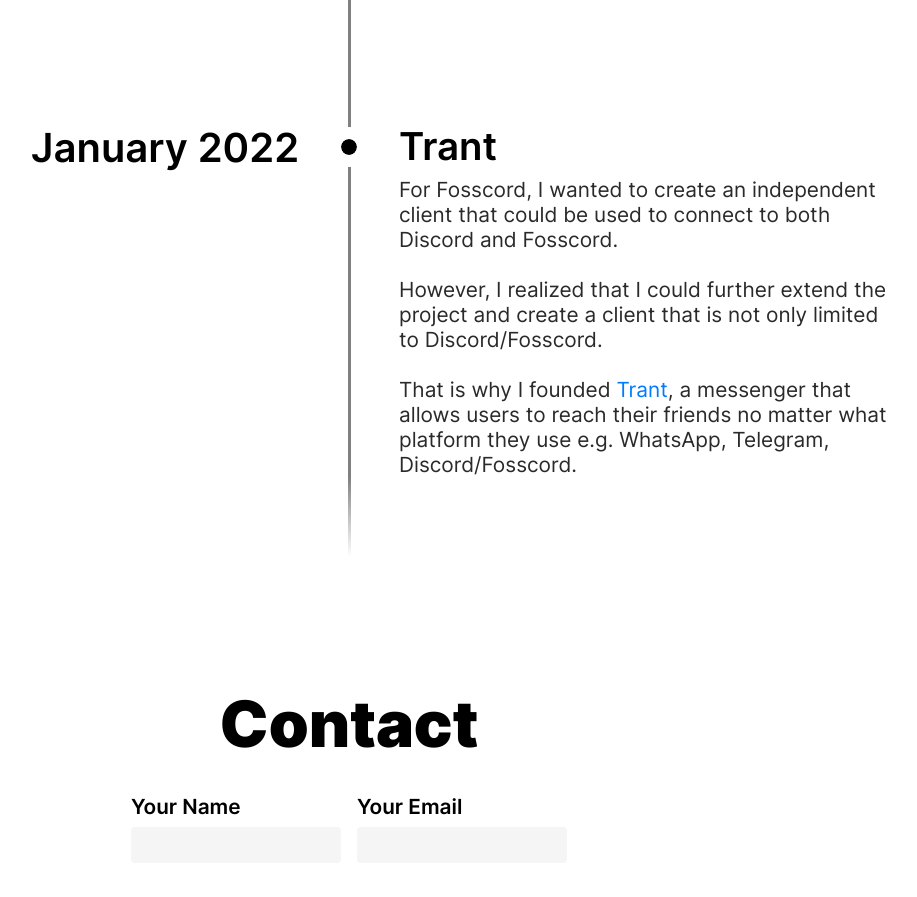
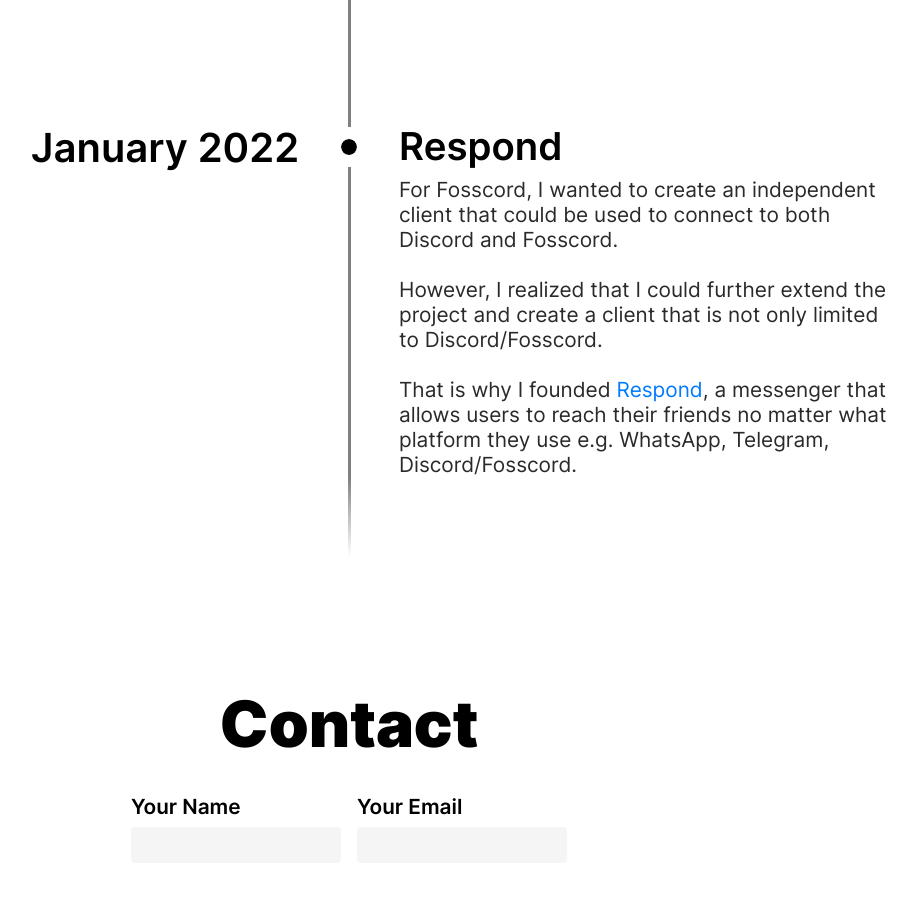
Before and after one commit to SamuelScheit/SamuelScheit, a Next.js app: page / in a window 1280 px wide. Shown: the part 5880-6777 px from the top of the page, without its empty margins (291-1208 px from the left). Built offline with nearby package versions, Linux system fonts and the light colour scheme.

Commit message:
update to respond

```diff
--- a/components/about.tsx
+++ b/components/about.tsx
@@ -101,12 +101,12 @@
 						use Discord clients, bots, and libraries.
 					</div>
 				</TimelineItem>
-				<TimelineItem date="January 2022" title="Trant">
+				<TimelineItem date="January 2022" title="Respond">
 					<div>
 						For Fosscord, I wanted to create an independent client that could be used to connect to both Discord and Fosscord.
 						<br /> <br /> However, I realized that I could further extend the project and create a client that is not only
-						limited to Discord/Fosscord. <br /> <br /> That is why I founded <Link href="https://trant.app/">Trant</Link>, a
-						messenger that allows users to reach their friends no matter what platform they use e.g. WhatsApp, Telegram,
+						limited to Discord/Fosscord. <br /> <br /> That is why I founded <Link href="https://respond.chat/">Respond</Link>,
+						a messenger that allows users to reach their friends no matter what platform they use e.g. WhatsApp, Telegram,
 						Discord/Fosscord.
 					</div>
 				</TimelineItem>
```
Also changed, not shown: 2 other files (tests, documents, lock files or other folders).
